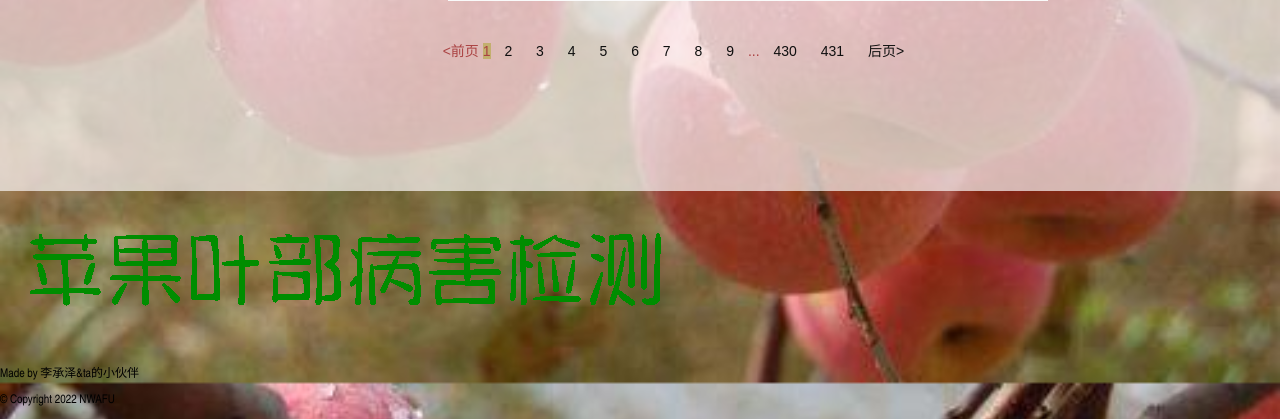
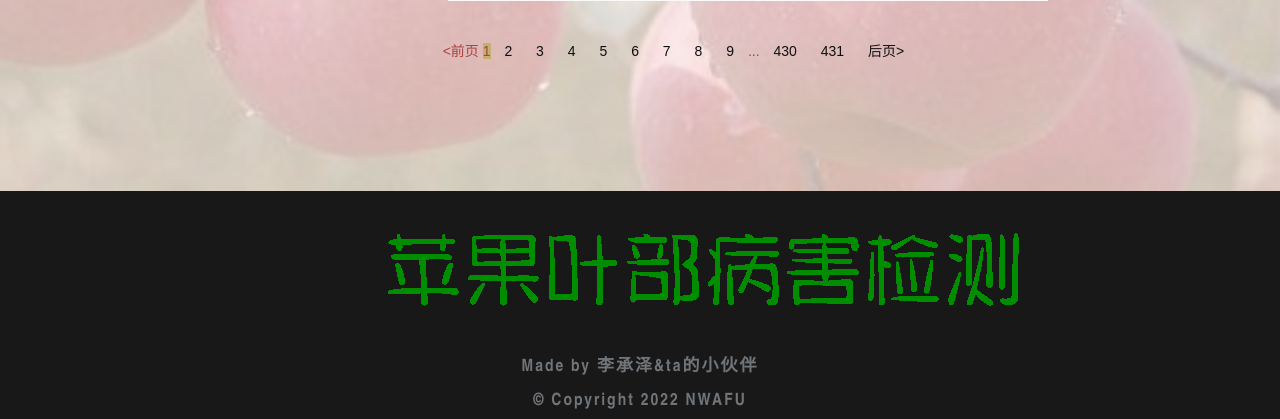
Before and after one commit to HanBuKui/AppleLeafDisease-DDS, a Flask app: page /talk in a window 1280 px wide. Shown: the part 1409-1828 px from the top of the page. Run offline with Flask 2, Linux system fonts and the light colour scheme.

```diff
--- a/web/templates/information.html
+++ b/web/templates/information.html
@@ -206,6 +206,12 @@
             background-color: #c3af6e;
         }
     </style>
+
+
+    <!--    <link rel="stylesheet" type="text/css" href="../static/css/bootstrap.css">-->
+    <!--    <link href="../static/css/style.css" rel='stylesheet' type='text/css'/>-->
+    <!-- custom css -->
+    <!--    <link href="../static/css/font-awesome.min.css" rel="stylesheet">&lt;!&ndash; fontawesome css &ndash;&gt;-->
 </head>
 
 <body>
@@ -410,5 +416,31 @@
     <p>&copy; Copyright 2022 NWAFU</p>
 </footer>
 </body>
+<style>
+    footer {
+        background: #191818;
+    }
 
+    footer .text-center {
+        text-align: center !important;
+    }
+
+    footer p {
+        margin: 0;
+        font-size: 17px;
+        line-height: 2em;
+        letter-spacing: 2px;
+        color: #707579;
+        font-weight: 600;
+        text-align: center;
+    }
+
+    footer img{
+        margin-left: 28%;
+    }
+
+    footer text-center{
+        text-align: center !important;
+    }
+</style>
 </html>
```
Lines whose indentation alone changed are shown as unchanged.
